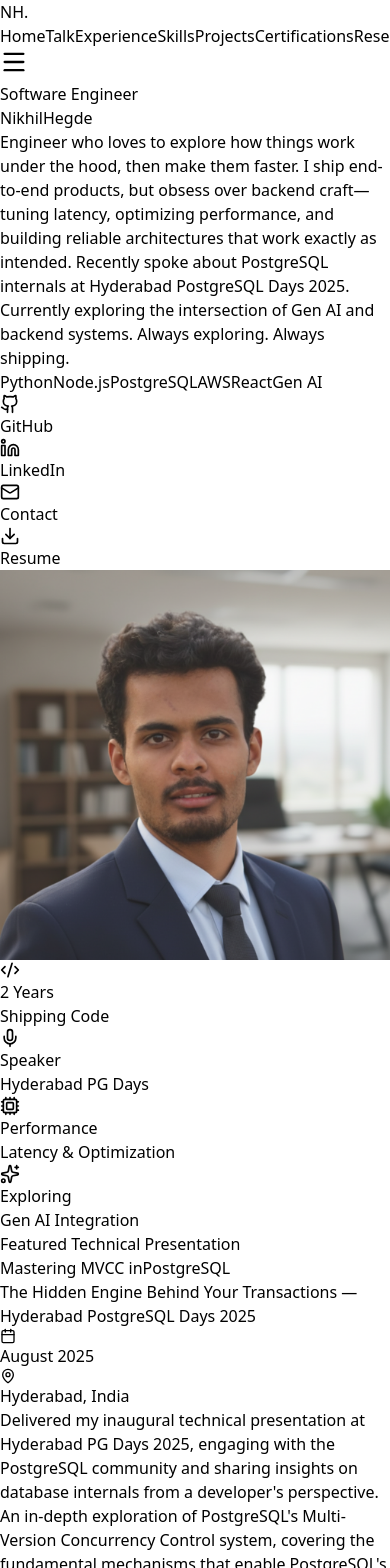
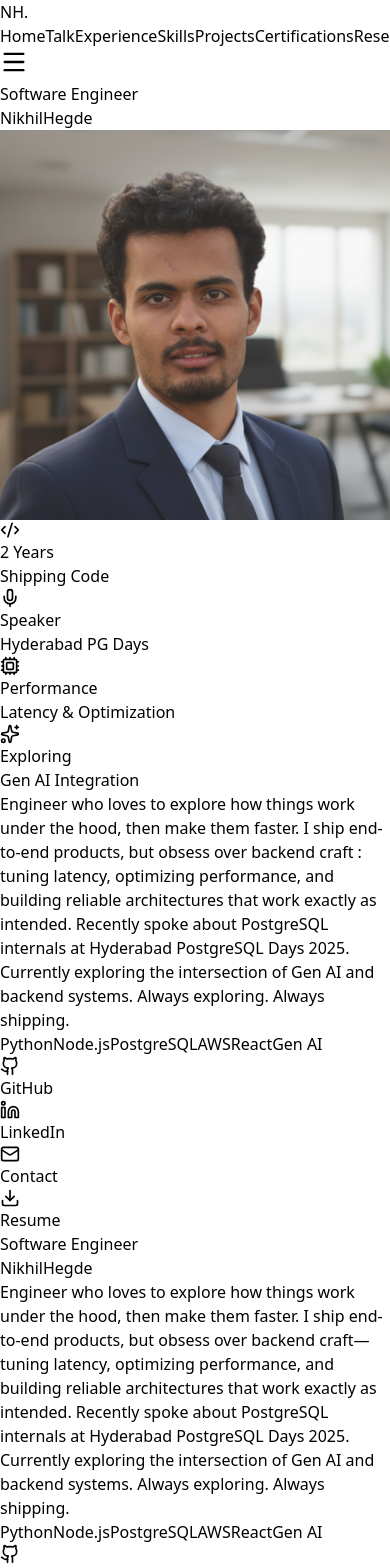
Before and after one commit to Nikhilhegde989/nikhil-portfolio, a React (Vite) app: page / in a window 390 px wide. Shown: the top 1568 px of the page. Built offline with nearby package versions, Linux system fonts and the light colour scheme.

Commit message:
Fix responsivness

```diff
--- a/src/components/sections/Hero.tsx
+++ b/src/components/sections/Hero.tsx
@@ -2,7 +2,6 @@ import React from 'react';
 import { Github, Linkedin, Mail, Download, Code2, Mic, Cpu, Sparkles } from 'lucide-react';
 import { Button } from '../ui/Button';
 
-// Declare gtag for TypeScript
 declare global {
   interface Window {
     gtag: (...args: any[]) => void;
@@ -11,7 +10,6 @@ declare global {
 }
 
 export const Hero: React.FC = () => {
-  // Track resume download
   const trackResumeDownload = () => {
     if (typeof window.gtag !== 'undefined') {
       window.gtag('event', 'file_download', {
@@ -21,13 +19,101 @@ export const Hero: React.FC = () => {
         event_category: 'Resume',
         event_label: 'Resume Download'
       });
-      console.log('Resume download tracked!');
     }
   };
 
   return (
     <section id="home" className="pt-32 pb-20 px-4 sm:px-6 lg:px-8 bg-slate-900 min-h-screen flex items-center">
-      <div className="max-w-7xl mx-auto grid md:grid-cols-2 gap-16 items-center">
+      <div className="max-w-7xl mx-auto w-full">
+
+        {/* MOBILE LAYOUT (md:hidden) - Everything visible, custom order */}
+        <div className="flex flex-col md:hidden space-y-6">
+          {/* 1. Software Engineer */}
+          <div>
+            <p className="text-emerald-400 font-mono text-sm tracking-wider uppercase">
+              Software Engineer
+            </p>
+          </div>
+
+          {/* 2. Name */}
+          <div>
+            <h1 className="text-5xl font-bold text-white tracking-tight leading-[1.1]">
+              Nikhil
+              <span className="text-slate-400 block mt-2">Hegde</span>
+            </h1>
+          </div>
+
+          {/* 3. Image */}
+          <div className="flex justify-center py-4">
+            <div className="relative group">
+              <img
+                src="images/profile.png"
+                alt="Nikhil Hegde"
+                className="w-64 h-64 object-cover rounded-2xl border-2 border-slate-700 shadow-2xl"
+              />
+              <div className="absolute -bottom-4 -right-4 bg-emerald-500 w-6 h-6 rounded-full border-4 border-slate-900 animate-pulse"></div>
+            </div>
+          </div>
+
+          {/* 4. Stats Cards */}
+          <div className="bg-slate-800/80 backdrop-blur rounded-2xl p-5 border border-slate-700 shadow-xl">
+            <div className="grid grid-cols-2 gap-3">
+              <StatCard icon={Code2} color="emerald" value="2 Years" label="Shipping Code" />
+              <StatCard icon={Mic} color="blue" value="Speaker" label="Hyderabad PG Days" />
+              <StatCard icon={Cpu} color="purple" value="Performance" label="Latency & Optimization" />
+              <StatCard icon={Sparkles} color="orange" value="Exploring" label="Gen AI Integration" />
+            </div>
+          </div>
+
+          {/* 5. Description */}
+          <div className="space-y-4 pt-2">
+            <p className="text-lg text-slate-300 leading-relaxed font-light">
+              Engineer who loves to explore <span className="text-white font-medium">how things work under the hood</span>, then make them faster.
+              I ship end-to-end products, but obsess over backend craft : <span className="text-white font-medium">tuning latency</span>, <span className="text-white font-medium">optimizing performance</span>,
+              and <span className="text-white font-medium">building reliable architectures</span> that work exactly as intended.
+              Recently spoke about PostgreSQL internals at{' '}
+              <span className="text-emerald-400 font-medium">Hyderabad PostgreSQL Days 2025</span>.
+            </p>
+            <p className="text-slate-400 italic border-l-2 border-emerald-500/30 pl-4">
+              Currently exploring the intersection of Gen AI and backend systems. Always exploring. Always shipping.
+            </p>
+          </div>
+
+          {/* 6. Tech Stack */}
+          <div className="flex flex-wrap gap-2">
+            {['Python', 'Node.js', 'PostgreSQL', 'AWS', 'React', 'Gen AI'].map((skill) => (
+              <span key={skill} className="px-3 py-1.5 bg-slate-800/50 text-slate-300 rounded-full text-sm border border-slate-700 font-medium">
+                {skill}
+              </span>
+            ))}
+          </div>
+
+          {/* 7. Buttons */}
+          <div className="flex flex-wrap gap-4 pt-2">
+            <Button href="https://github.com/Nikhilhegde989" external icon={Github} variant="secondary" className="bg-slate-800 hover:bg-slate-700 border-slate-700">
+              GitHub
+            </Button>
+            <Button href="https://www.linkedin.com/in/nikhilhegde989/" external icon={Linkedin} className="bg-blue-600 hover:bg-blue-700">
+              LinkedIn
+            </Button>
+            <Button href="#contact" icon={Mail} variant="outline" className="border-slate-600 text-slate-300 hover:bg-slate-800">
+              Contact
+            </Button>
+            <Button
+              href="resume.pdf"
+              download
+              icon={Download}
+              variant="outline"
+              className="border-emerald-500/50 text-emerald-400 hover:bg-emerald-500/10"
+              onClick={trackResumeDownload}
+            >
+              Resume
+            </Button>
+          </div>
+        </div>
+
+        {/* DESKTOP LAYOUT (hidden md:grid) - EXACTLY AS YOUR ORIGINAL */}
+        <div className="hidden md:grid md:grid-cols-2 gap-16 items-center">
           <div className="space-y-8">
             <div className="space-y-2">
               <p className="text-emerald-400 font-mono text-sm tracking-wider uppercase mb-2">
@@ -84,7 +170,6 @@ export const Hero: React.FC = () => {
             </div>
           </div>
 
-        <div className="hidden md:block">
           <div className="relative">
             <div className="absolute inset-0 bg-gradient-to-r from-blue-600/20 to-emerald-600/20 rounded-full blur-3xl"></div>
 
@@ -100,35 +185,16 @@ export const Hero: React.FC = () => {
 
               <div className="bg-slate-800/80 backdrop-blur rounded-2xl p-6 border border-slate-700 w-full shadow-xl">
                 <div className="grid grid-cols-2 gap-4">
-                  <StatCard
-                    icon={Code2}
-                    color="emerald"
-                    value="2 Years"
-                    label="Shipping Code"
-                  />
-                  <StatCard
-                    icon={Mic}
-                    color="blue"
-                    value="Speaker"
-                    label="Hyderabad PG Days"
-                  />
-                  <StatCard
-                    icon={Cpu}
-                    color="purple"
-                    value="Performance"
-                    label="Latency & Optimization"
-                  />
-                  <StatCard
-                    icon={Sparkles}
-                    color="orange"
-                    value="Exploring"
-                    label="Gen AI Integration"
-                  />
+                  <StatCard icon={Code2} color="emerald" value="2 Years" label="Shipping Code" />
+                  <StatCard icon={Mic} color="blue" value="Speaker" label="Hyderabad PG Days" />
+                  <StatCard icon={Cpu} color="purple" value="Performance" label="Latency & Optimization" />
+                  <StatCard icon={Sparkles} color="orange" value="Exploring" label="Gen AI Integration" />
                 </div>
               </div>
             </div>
           </div>
         </div>
+
       </div>
     </section>
   );
--- a/src/components/sections/TechnicalTalk.tsx
+++ b/src/components/sections/TechnicalTalk.tsx
@@ -38,7 +38,7 @@ export const TechnicalTalk: React.FC = () => {
             </span>
           </h2>
           <p className="text-xl text-slate-600 max-w-3xl font-light">
-            The Hidden Engine Behind Your Transactions — Hyderabad PostgreSQL Days 2025
+            The Hidden Engine Behind Your Transactions - Hyderabad PostgreSQL Days 2025
           </p>
         </div>
 
```
Lines whose indentation alone changed are shown as unchanged.
